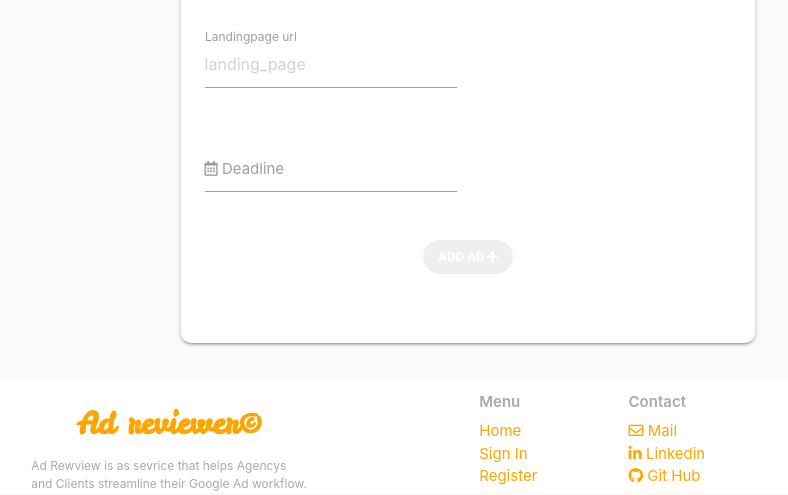
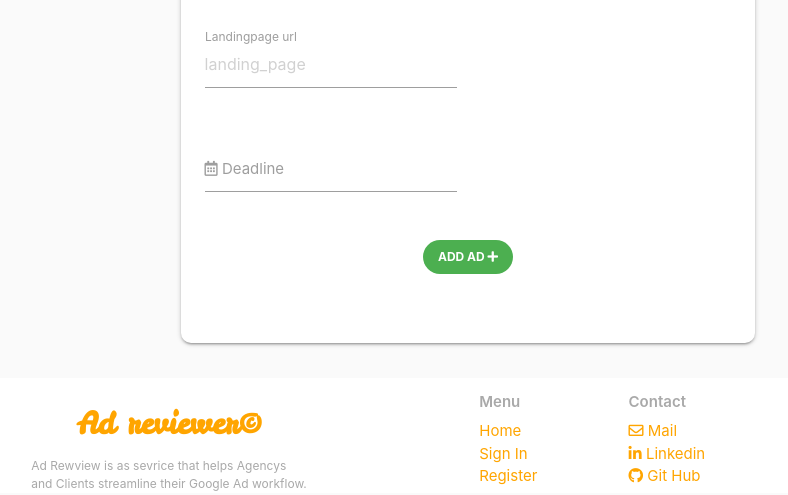
Before and after one commit to Carl-Henric/ms3, a Flask app: page /add_ad in a window 1280 px wide. Shown: the part 873-1368 px from the top of the page, without its empty margins (172-960 px from the left). Run offline with Flask 2, Linux system fonts and the light colour scheme; data that the repository does not hold is empty; some libraries are stand-ins or nearby versions.

Commit message:
Changed add ad submit button color

```diff
--- a/templates/add_ad.html
+++ b/templates/add_ad.html
@@ -90,7 +90,7 @@
                     <!-- Submit -->
                     <div class="row">
                         <div class="col s12 center-align">
-                            <button type="submit" class="submit-button">
+                            <button type="submit" class="submit-button green">
                                 Add ad <i class="fas fa-plus"></i>
                             </button>
                         </div>
--- a/templates/ads.html
+++ b/templates/ads.html
@@ -51,8 +51,7 @@
                                     </div>
                                     <!-- Comment, edit, delete buttons -->
                                     <div class="col s6 m3">
-                                                <form method="POST" action="{{ url_for('get_ads', ad_id=ad._id) }}">
-                                                    <input type="checkbox" value="on" id="approved_by" name="approved_by"><label for="approved_by"></label>
+                                                <form method="POST" action="{{ url_for('get_ads') }}">
                                                     <button type="submit" value="on" name="approved_by">Approve</button>
                                                 </form>
                                                 <a href="{{ url_for('comment_ad', ad_id=ad._id) }}" class="submit-button green">Approve  <i class="fas fa-thumbs-up"></i></a>
```
